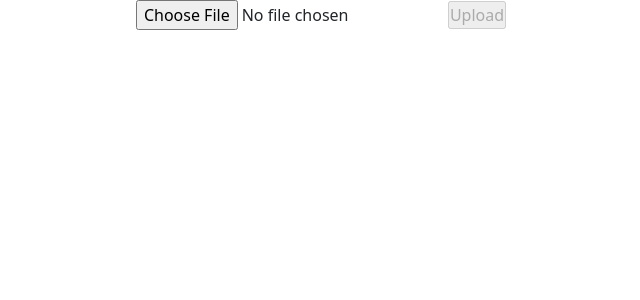
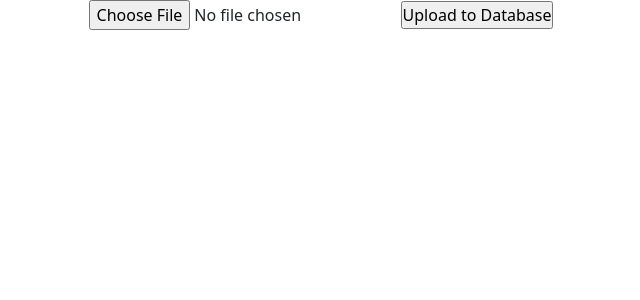
Before and after one commit to abbyrobinson13/mb-pension-web, a React (Create React App) app: page /employees in a window 1280 px wide. Shown: the top 300 px of the page, without its empty margins (319-959 px from the left). Built offline with nearby package versions, Linux system fonts and the light colour scheme.

Commit message:
renamed button

```diff
--- a/src/components/pages/employees.jsx
+++ b/src/components/pages/employees.jsx
@@ -3,7 +3,7 @@ function employees() {
   return (
     <div>
       <input type="file" />
-      <input id="upload" type="button" value="Upload" disabled />
+      <input id="upload" type="button" value="Upload to Database"/>
     </div>
   );
 }
```
